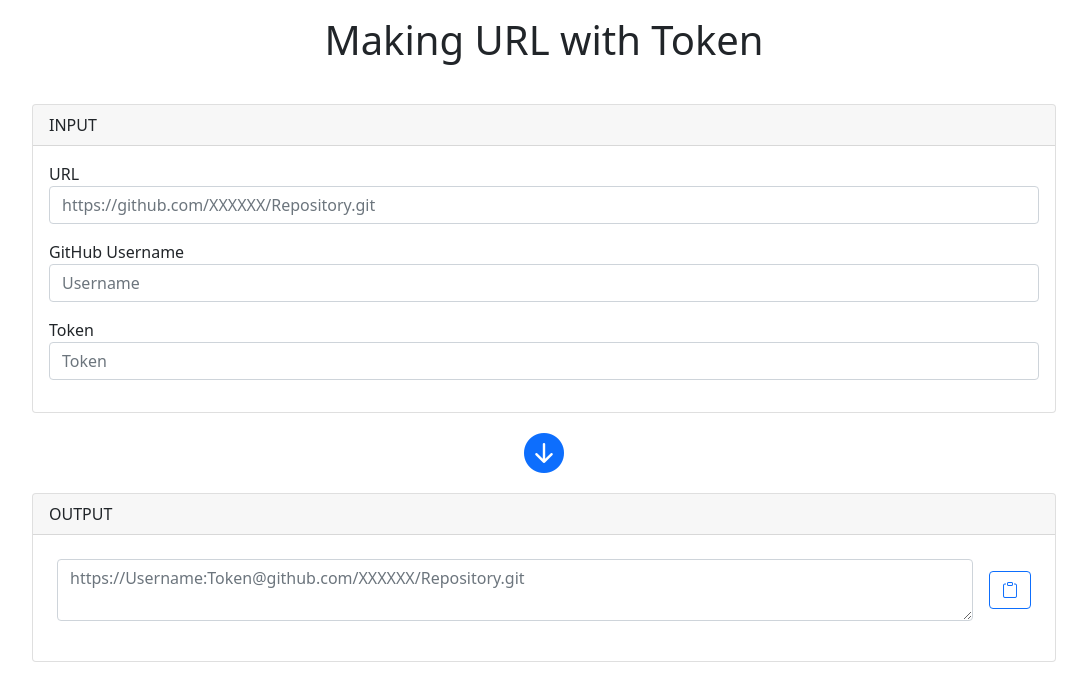
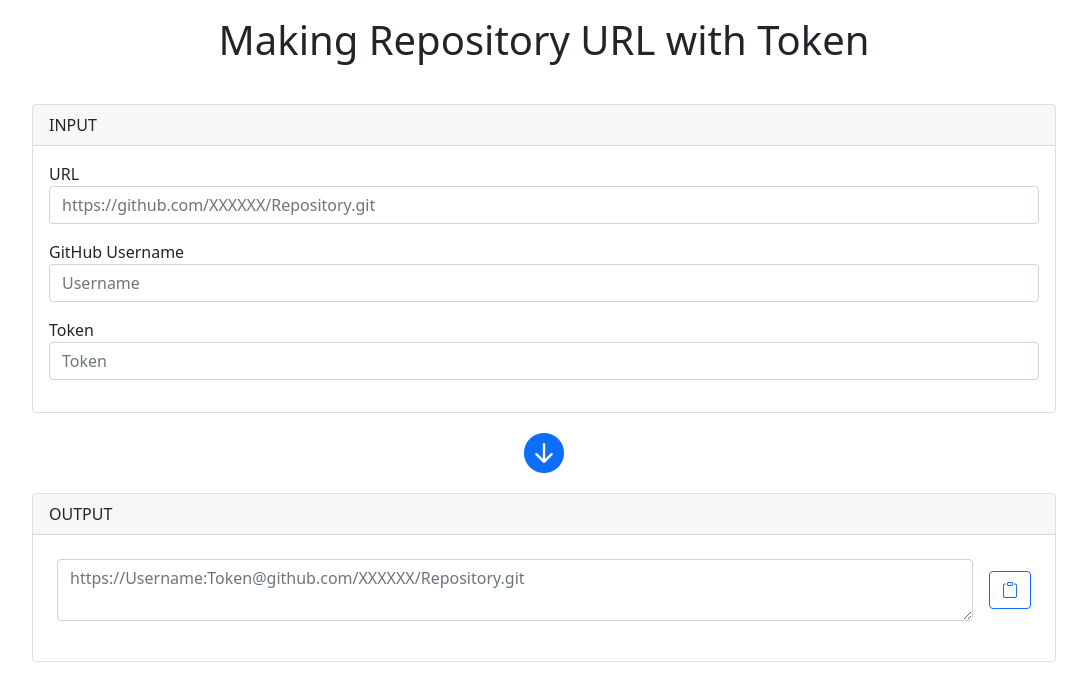
Before and after one commit to honokiyuto/github-token-url-fusion-site, a plain HTML site: page index.html in a window 1280 px wide. Shown: the whole page, without its empty margins (96-1183 px from the left). Drawn offline with nearby package versions, Linux system fonts and the light colour scheme.

Commit message:
[Update] add "Repository" words

```diff
--- a/index.html
+++ b/index.html
@@ -2,7 +2,7 @@
 <html>
 <head>
     <meta charset="UTF-8">
-    <title>Making URL with Token</title>
+    <title>Making Repository URL with Token</title>
     <meta name="viewport" content="width=device-width">
     <!-- Bootstrap(CSS) -->
     <link href="https://cdn.jsdelivr.net/npm/bootstrap@5.0.2/dist/css/bootstrap.min.css" rel="stylesheet" integrity="sha384-EVSTQN3/azprG1Anm3QDgpJLIm9Nao0Yz1ztcQTwFspd3yD65VohhpuuCOmLASjC" crossorigin="anonymous">
@@ -20,7 +20,7 @@
 
 		<!--Title-->
         <div class="text-center p-3">
-            <h1>Making URL with Token</h1>
+            <h1>Making Repository URL with Token</h1>
         </div>
 		<!--End Title-->
 
```
